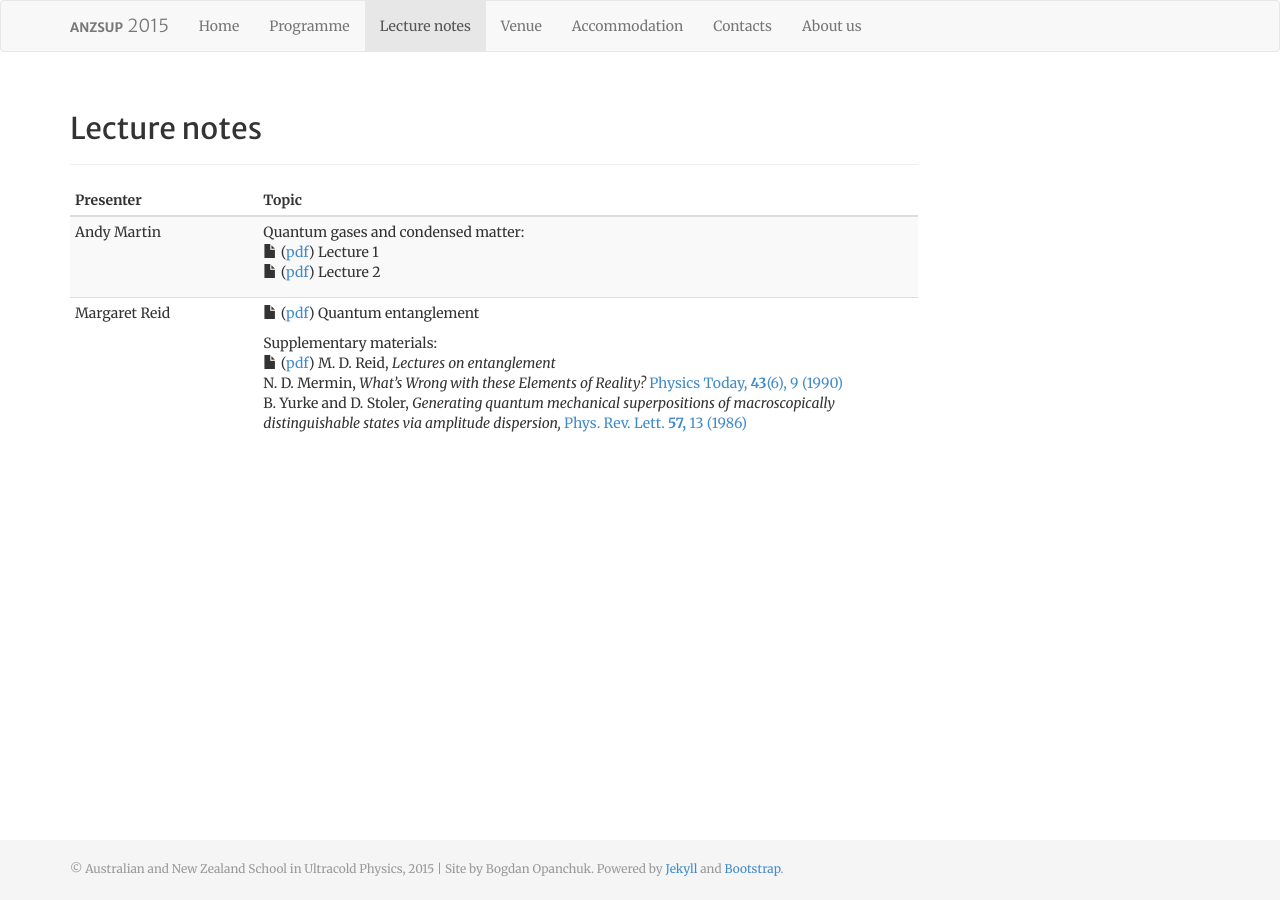
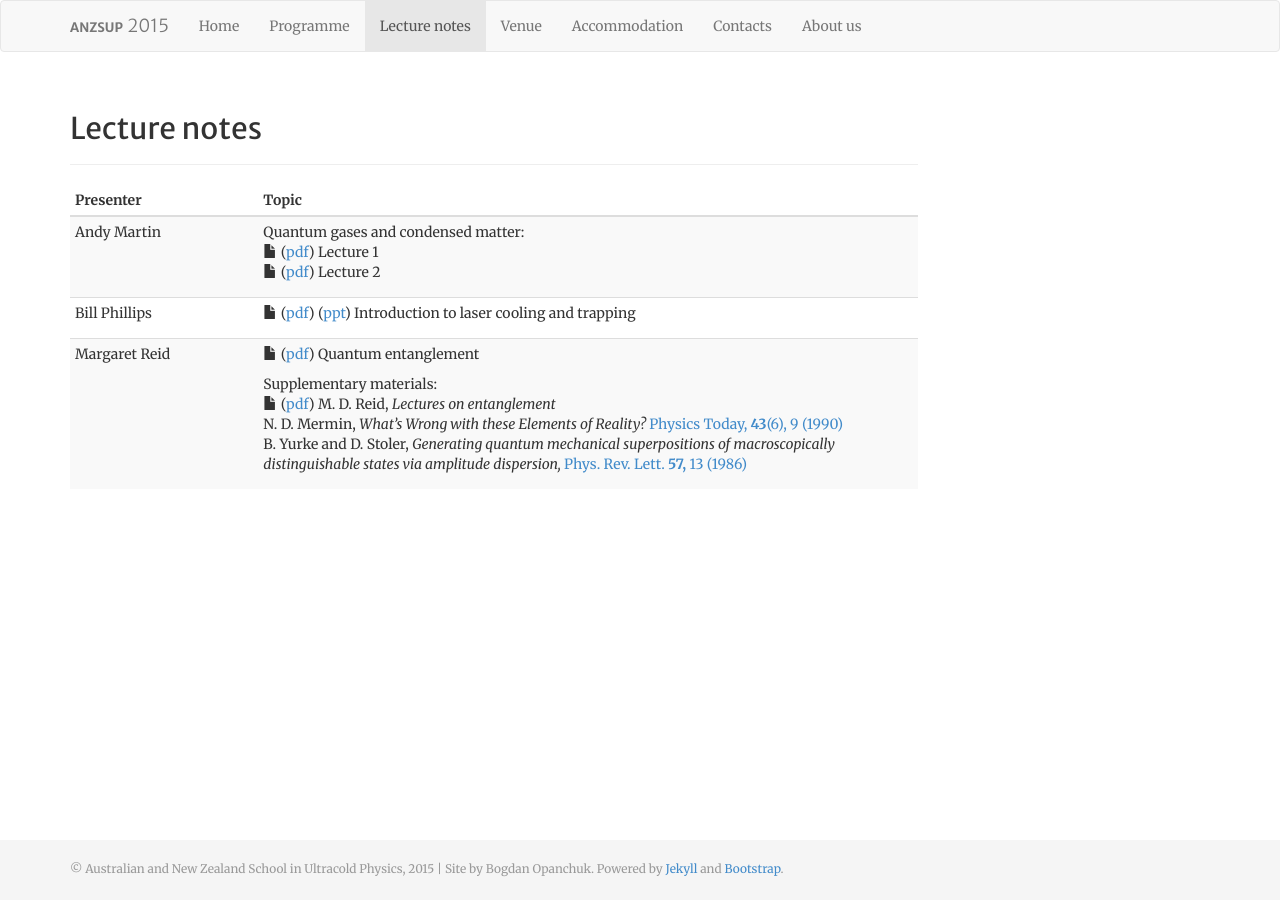
Before and after one commit to anzsup/anzsup.github.io, a Jekyll site: the page built from lecture_notes.html, in a window 1280 px wide. Built offline with Jekyll 4.4.1, drawn with Linux system fonts in a browser that asks for light colours.

Commit message:
lecture_notes: added a link to Bill Phillips' notes

```diff
--- a/lecture_notes.html
+++ b/lecture_notes.html
@@ -31,6 +31,17 @@ group_position: 3
     </td>
   </tr>
   <tr>
+    <td>Bill Phillips</td>
+    <td>
+        <p>
+            <span class="glyphicon glyphicon-file"></span>
+            (<a href="https://drive.google.com/file/d/0BzPvRqZ95QGOelJ1Tl9pWVZteHc/view?usp=sharing">pdf</a>)
+            (<a href="https://drive.google.com/file/d/0BzPvRqZ95QGOdTNYaHAweWUzWlE/view?usp=sharing">ppt</a>)
+            Introduction to laser cooling and trapping
+        </p>
+    </td>
+  </tr>
+  <tr>
     <td>Margaret Reid</td>
     <td>
         <p>
```
